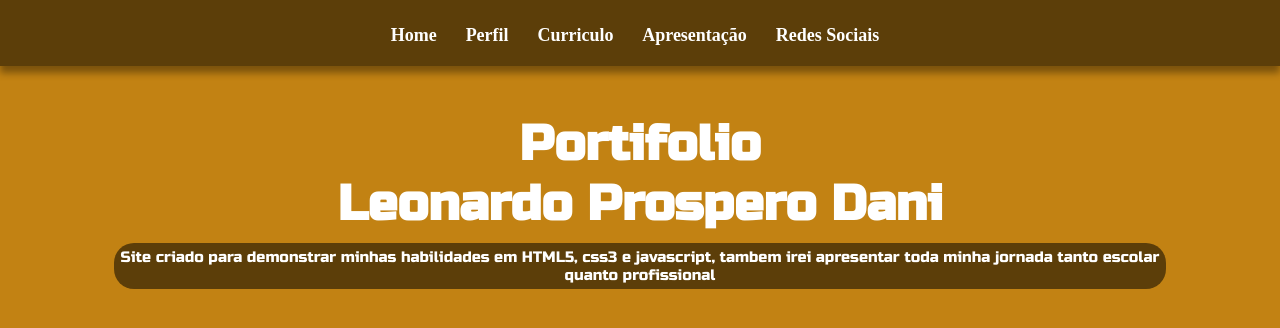
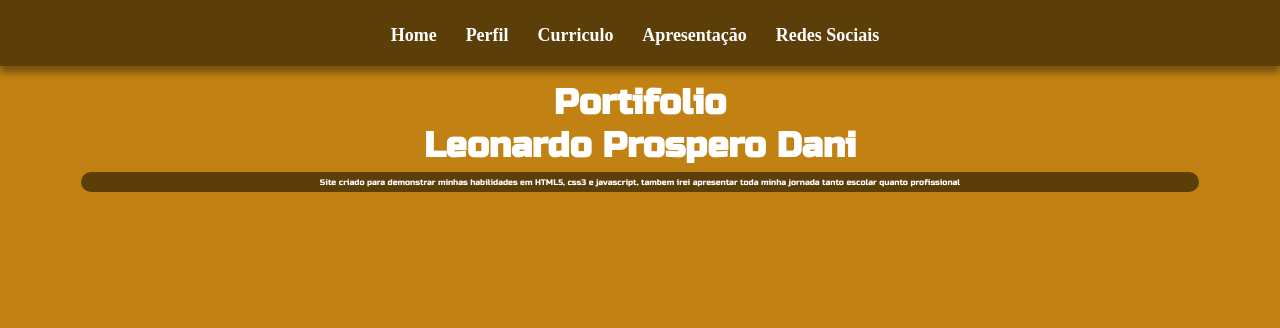
Before and after one commit to leopdani/Projetos_de_treino_2.0, a plain HTML site: page index.html in a window 1280 px wide. Drawn offline with Linux system fonts and the light colour scheme.

Commit message:
2.1 - corrigindo problema de tamanho

```diff
--- a/estilos/style.css
+++ b/estilos/style.css
@@ -70,7 +70,7 @@ header{
     background-color: var(--cor3);
     color: white;
     font-family: 'Russo One', sans-serif;
-    font-size: 1.4em;
+    font-size: 1.0em;
     text-align: center;
     padding: 3.0em;
     width: 100vw;
@@ -78,8 +78,8 @@ header{
 }
 
 header > p{
-    margin-top: 0.6em;
-    font-size: 0.4em;
+    margin-top: 0.6em;  /*0.6em;*/
+    font-size: 0.3em; /*0.4em;*/
     background-color: var(--cor1);
     color: white;
     padding: 5px;
```
